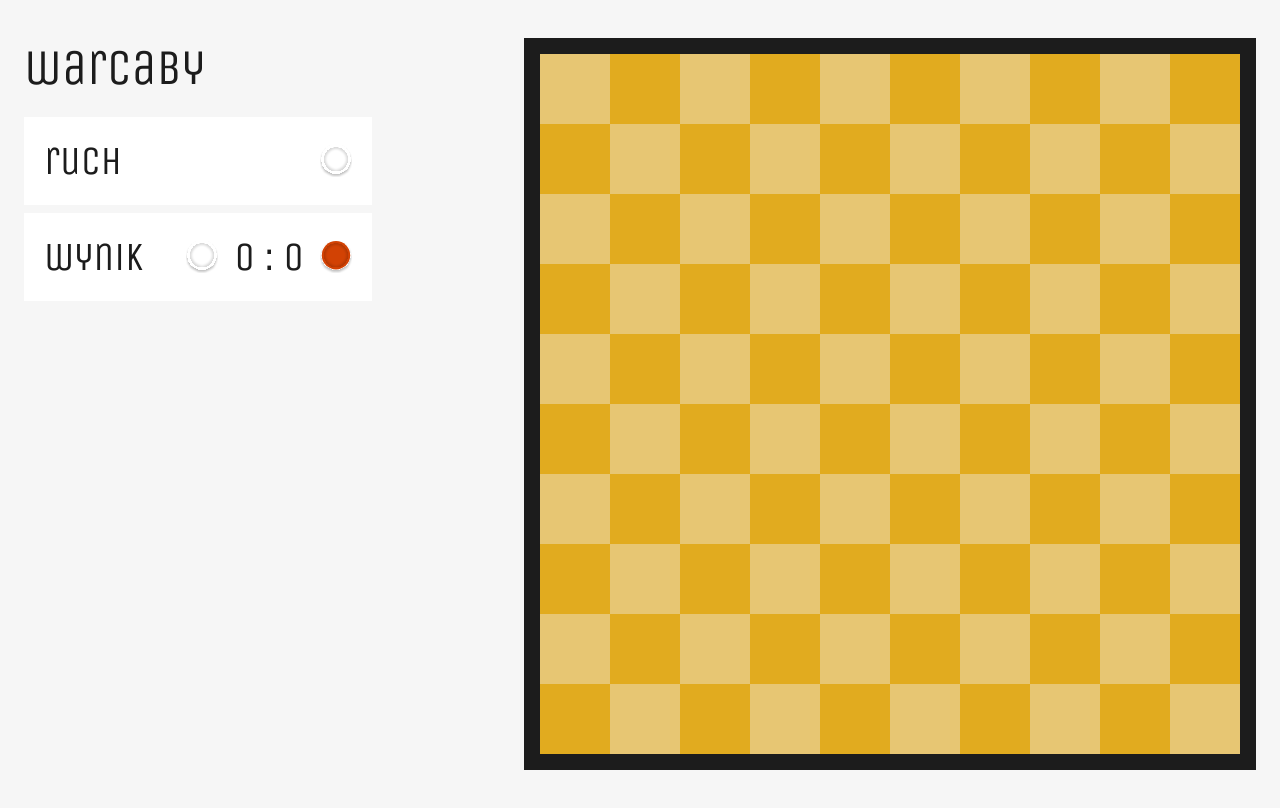
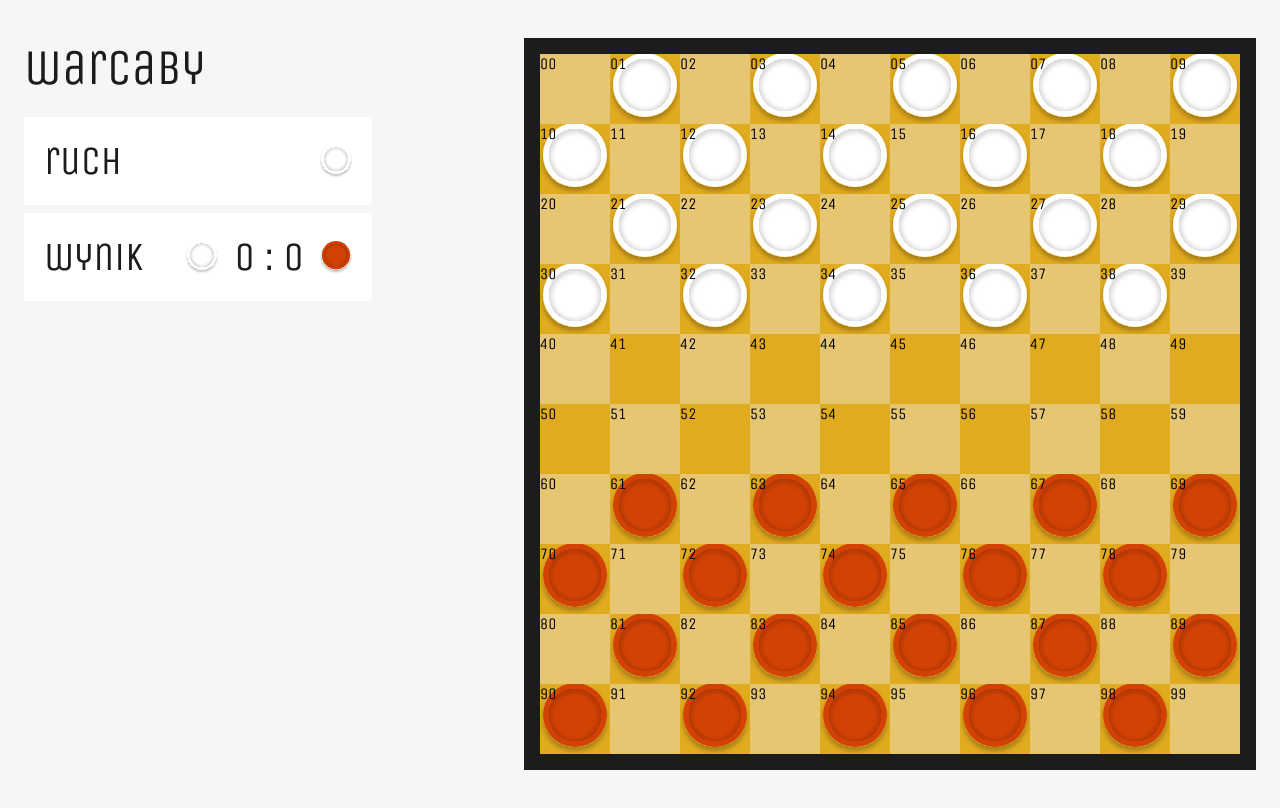
Before and after one commit to Wiecek-K/checkers-game, a website with bundled scripts: page public/index.html in a window 1280 px wide. Built offline with nearby package versions, Linux system fonts and the light colour scheme.

Commit message:
init board

```diff
--- a/package.json
+++ b/package.json
@@ -15,9 +15,6 @@
     "eslint-plugin-import": "^2.27.5",
     "eslint-plugin-n": "^15.7.0",
     "eslint-plugin-promise": "^6.1.1",
-    "eslint-plugin-react": "^7.32.2",
-    "eslint-plugin-react-hooks": "^4.6.0",
-    "eslint-plugin-react-refresh": "^0.3.4",
     "prettier": "^3.0.3",
     "snowpack": "^3.3.7",
     "typescript": "^5.0.4"
--- a/public/styles.css
+++ b/public/styles.css
@@ -72,47 +72,51 @@ aside p {
   border: 16px solid #1c1c1c;
 }
 
-#board div {
+#board .cell {
   width: 70px;
   height: 70px;
+  position: relative;
 }
 
 /* Alternating pattern for odd rows */
-#board div:nth-child(odd):nth-child(-n + 10),
-#board div:nth-child(even):nth-child(n + 11):nth-child(-n + 20),
-#board div:nth-child(odd):nth-child(n + 21):nth-child(-n + 30),
-#board div:nth-child(even):nth-child(n + 31):nth-child(-n + 40),
-#board div:nth-child(odd):nth-child(n + 41):nth-child(-n + 50),
-#board div:nth-child(even):nth-child(n + 51):nth-child(-n + 60),
-#board div:nth-child(odd):nth-child(n + 61):nth-child(-n + 70),
-#board div:nth-child(even):nth-child(n + 71):nth-child(-n + 80),
-#board div:nth-child(odd):nth-child(n + 81):nth-child(-n + 90),
-#board div:nth-child(even):nth-child(n + 91):nth-child(-n + 100) {
+#board .cell:nth-child(odd):nth-child(-n + 10),
+#board .cell:nth-child(even):nth-child(n + 11):nth-child(-n + 20),
+#board .cell:nth-child(odd):nth-child(n + 21):nth-child(-n + 30),
+#board .cell:nth-child(even):nth-child(n + 31):nth-child(-n + 40),
+#board .cell:nth-child(odd):nth-child(n + 41):nth-child(-n + 50),
+#board .cell:nth-child(even):nth-child(n + 51):nth-child(-n + 60),
+#board .cell:nth-child(odd):nth-child(n + 61):nth-child(-n + 70),
+#board .cell:nth-child(even):nth-child(n + 71):nth-child(-n + 80),
+#board .cell:nth-child(odd):nth-child(n + 81):nth-child(-n + 90),
+#board .cell:nth-child(even):nth-child(n + 91):nth-child(-n + 100) {
   background-color: #e7c673;
 }
 
 /* Alternating pattern for even rows */
-#board div:nth-child(even):nth-child(-n + 10),
-#board div:nth-child(odd):nth-child(n + 11):nth-child(-n + 20),
-#board div:nth-child(even):nth-child(n + 21):nth-child(-n + 30),
-#board div:nth-child(odd):nth-child(n + 31):nth-child(-n + 40),
-#board div:nth-child(even):nth-child(n + 41):nth-child(-n + 50),
-#board div:nth-child(odd):nth-child(n + 51):nth-child(-n + 60),
-#board div:nth-child(even):nth-child(n + 61):nth-child(-n + 70),
-#board div:nth-child(odd):nth-child(n + 71):nth-child(-n + 80),
-#board div:nth-child(even):nth-child(n + 81):nth-child(-n + 90),
-#board div:nth-child(odd):nth-child(n + 91):nth-child(-n + 100) {
+#board .cell:nth-child(even):nth-child(-n + 10),
+#board .cell:nth-child(odd):nth-child(n + 11):nth-child(-n + 20),
+#board .cell:nth-child(even):nth-child(n + 21):nth-child(-n + 30),
+#board .cell:nth-child(odd):nth-child(n + 31):nth-child(-n + 40),
+#board .cell:nth-child(even):nth-child(n + 41):nth-child(-n + 50),
+#board .cell:nth-child(odd):nth-child(n + 51):nth-child(-n + 60),
+#board .cell:nth-child(even):nth-child(n + 61):nth-child(-n + 70),
+#board .cell:nth-child(odd):nth-child(n + 71):nth-child(-n + 80),
+#board .cell:nth-child(even):nth-child(n + 81):nth-child(-n + 90),
+#board .cell:nth-child(odd):nth-child(n + 91):nth-child(-n + 100) {
   background-color: #e1ab1f;
 }
 
 .active-field {
   border: 2px solid #1c1c1c;
 }
-
+.piece {
+  height: 100%;
+}
+.checker.p0,
 .piece__red {
   background: url("./assets/piece-red.svg") no-repeat center;
 }
-
+.checker.p1,
 .piece__white {
   background: url("./assets/piece-white.svg") no-repeat center;
 }
@@ -135,3 +139,9 @@ aside p {
   display: inline-block;
   background-size: contain;
 }
+
+.coord {
+  position: absolute;
+  left: 0;
+  top: 0;
+}
--- a/src/index.ts
+++ b/src/index.ts
@@ -1,5 +1,7 @@
 import { CheckersGame } from "./modules/game";
 import { Board } from "./modules/board";
+import { CheckersDOMPrinter } from "./modules/printer";
+import { Player } from "./modules/player";
 
 document.addEventListener("DOMContentLoaded", function () {
   const appContainerRef = document.getElementById("app");
@@ -7,8 +9,16 @@ document.addEventListener("DOMContentLoaded", function () {
   if (!appContainerRef) {
     throw new Error("App container not found!");
   }
-  const board = new Board(appContainerRef);
-  const game = new CheckersGame({ board });
+
+  const board = new Board();
+  const printer = new CheckersDOMPrinter({ appContainerRef });
+  const game = new CheckersGame({ board, printer });
+
+  const player1 = new Player("Unplauz");
+  const player2 = new Player("Ajmag");
+
+  game.addPlayer(player1, CheckersGame.getStartingPositionForWhite());
+  game.addPlayer(player2, CheckersGame.getStartingPositionForBlack());
 
   game.init();
 });
--- a/src/modules/board.ts
+++ b/src/modules/board.ts
@@ -1,28 +1,76 @@
+import { Field } from "./field";
+import { Piece } from "./piece";
 export class Board {
-  boardRef: HTMLElement;
+  #fieldslist: string[][] | Field[][] = [
+    ["00", "01", "02", "03", "04", "05", "06", "07", "08", "09"],
+    ["10", "11", "12", "13", "14", "15", "16", "17", "18", "19"],
+    ["20", "21", "22", "23", "24", "25", "26", "27", "28", "29"],
+    ["30", "31", "32", "33", "34", "35", "36", "37", "38", "39"],
+    ["40", "41", "42", "43", "44", "45", "46", "47", "48", "49"],
+    ["50", "51", "52", "53", "54", "55", "56", "57", "58", "59"],
+    ["60", "61", "62", "63", "64", "65", "66", "67", "68", "69"],
+    ["70", "71", "72", "73", "74", "75", "76", "77", "78", "79"],
+    ["80", "81", "82", "83", "84", "85", "86", "87", "88", "89"],
+    ["90", "91", "92", "93", "94", "95", "96", "97", "98", "99"],
+  ];
+  get fieldsList() {
+    const fieldsList = this.#fieldslist.map((row) => Object.freeze([...row]));
 
-  constructor(boardRef: HTMLElement) {
-    this.boardRef = boardRef;
+    return Object.freeze([...fieldsList]);
   }
 
-  initBoard() {
-    this.createBoard();
-    console.log("Board initialized");
+  static getDefaultPiece(playerIndex: number) {
+    return Field.getDefaultPiece(playerIndex);
   }
 
-  createBoard() {
-    const boardGrid = document.createElement("div");
-    boardGrid.id = "board";
+  init() {
+    for (let i = 0; i < this.#fieldslist.length; i++) {
+      for (let j = 0; j < this.#fieldslist.length; j++) {
+        const field = this.getField(i + "" + j);
+        if (!(field instanceof Field)) {
+          this.setField(`${i}${j}`, new Field());
+        }
+      }
+    }
+  }
 
-    // Loop to create 100 divs for the 10x10 board
-    for (let i = 0; i < 100; i++) {
-      const square = document.createElement("div");
-      boardGrid.appendChild(square);
+  #isCorrectCoord = function (coord: string) {
+    return /^[0-9]{2}/i.test(coord);
+  };
+
+  getField = function (this: Board, coord: string) {
+    if (!this.#isCorrectCoord(coord)) {
+      throw new Error("Incorrect coords!");
     }
 
-    this.boardRef.appendChild(boardGrid);
+    const [rowIndex, colIndex] = coord;
+    const numericRowIndex = +rowIndex;
+    const numericColIndex = +colIndex;
+
+    return this.#fieldslist[numericRowIndex][numericColIndex];
+  };
+
+  setField = function (this: Board, coord: string, value: Field) {
+    if (!this.#isCorrectCoord(coord)) {
+      throw new Error("Incorrect coords!");
+    }
+    const [rowIndex, colIndex] = coord;
+    const numericRowIndex = +rowIndex;
+    const numericColIndex = +colIndex;
+
+    this.#fieldslist[numericRowIndex][numericColIndex] = value;
+  };
+  // constructor(boardRef: HTMLElement) {
+  //   this.boardRef = boardRef;
+  // }
+
+  insertPieces(pieces: Record<string, Piece>, playerIndex: number) {
+    const coords = Object.keys(pieces);
+    coords.forEach((coord) => {
+      const piece = pieces[coord];
+      piece.player = playerIndex;
+
+      this.setField(coord, Field.factory(piece));
+    });
   }
 }
-export interface GameModules {
-  board: Board;
-}
--- a/src/modules/checker.ts
+++ b/src/modules/checker.ts
@@ -0,0 +1,3 @@
+import { Piece } from "./piece";
+
+export class Checker extends Piece {}
--- a/src/modules/field.ts
+++ b/src/modules/field.ts
@@ -0,0 +1,35 @@
+import { Piece } from "./piece";
+import { Checker } from "./checker";
+
+export class Field {
+  #piece: Piece | null = null;
+
+  static factory(...params: any) {
+    return new Field(...params);
+  }
+
+  static getDefaultPiece(playerIndex: number) {
+    return new Checker(playerIndex);
+  }
+
+  constructor(piece: Piece | null = null) {
+    if (piece === null) {
+      console.log("pusty pionek");
+    }
+    this.piece = piece;
+  }
+
+  set piece(obj: Piece | null) {
+    this.#piece = obj;
+  }
+  get piece() {
+    return this.#piece;
+  }
+
+  isEmpty() {
+    return !this.piece;
+  }
+  setEmpty() {
+    this.piece = null;
+  }
+}
--- a/src/modules/game.ts
+++ b/src/modules/game.ts
@@ -1,11 +1,118 @@
-import { Board, GameModules } from "./board";
-export class CheckersGame {
-  board: Board;
-  constructor(modules: GameModules) {
-    this.board = modules.board;
+/* eslint-disable @typescript-eslint/ban-ts-comment */
+import { Board } from "./board";
+import { Piece } from "./piece";
+import { Player } from "./player";
+import { CheckersDOMPrinter } from "./printer";
+
+export class Game {
+  _players: Player[] = [];
+
+  _playersMinimum = 0;
+  _playersLimit = 0;
+
+  addPlayer(player: Player) {
+    if (this._playersLimit <= this._players.length) {
+      throw new Error("Too many players!");
+    }
+    this._players.push(player);
   }
 
   init() {
-    this.board.initBoard();
+    if (
+      this._players.length > this._playersLimit ||
+      this._players.length < this._playersMinimum
+    ) {
+      console.log(this._players.length);
+      console.log(this._playersLimit);
+      console.log(this._playersMinimum);
+
+      this._players.forEach((player) => {
+        console.log(player);
+      });
+      throw new Error("Players number problem!");
+    }
+  }
+
+  move() {
+    console.log("MOVE!!!");
   }
 }
+export class CheckersGame extends Game {
+  _playersMinimum = 2;
+  _playersLimit = 2;
+
+  #board: Board;
+  #printer: CheckersDOMPrinter;
+  #moves = [];
+
+  constructor({
+    board,
+    printer,
+  }: {
+    board: Board;
+    printer: CheckersDOMPrinter;
+  }) {
+    super();
+
+    this.#board = board;
+    this.#printer = printer;
+  }
+
+  init() {
+    super.init();
+    this.#board.init();
+
+    this.#printer.init({ boardData: this.#board.fieldsList });
+  }
+
+  static getStartingPositionForBlack(
+    columnsCount = 10,
+    rowsCount = 4,
+  ): Record<string, Piece> {
+    const coords: Record<string, Piece> = {};
+    for (let i = 0; i < rowsCount; i++) {
+      for (let j = 0; j < columnsCount; j++) {
+        if ((i + j) % 2 === 1) {
+          coords[`${i}${j}`] = Board.getDefaultPiece(1);
+        }
+      }
+    }
+    return coords;
+  }
+  static getStartingPositionForWhite(columnsCount = 10, rowsCount = 4) {
+    const coords: Record<string, Piece> = {};
+    for (let i = columnsCount - rowsCount; i < columnsCount; i++) {
+      for (let j = 0; j < columnsCount; j++) {
+        if ((i + j) % 2 === 1) {
+          coords[`${i}${j}`] = Board.getDefaultPiece(0);
+        }
+      }
+    }
+
+    return coords;
+  }
+
+  addPlayer(player: Player, pieces: Record<string, Piece> = {}) {
+    super.addPlayer(player);
+
+    const playerIndex = this._players.length - 1;
+    this.#insertPiecesOnBoard(pieces, playerIndex);
+
+    return playerIndex;
+  }
+
+  getActivePlayer() {
+    return this._players[this.#getActivePlayerIndex()];
+  }
+  // getLastActivePlayer() {
+  //   return this._players[this.#getLastActivePlayerIndex()];
+  // }
+
+  #insertPiecesOnBoard(pieces: Record<string, Piece>, playerIndex: number) {
+    this.#board.insertPieces(pieces, playerIndex);
+  }
+
+  #getActivePlayerIndex() {
+    return this.#moves.length % this._players.length;
+  }
+}
--- a/src/modules/king.ts
+++ b/src/modules/king.ts
@@ -0,0 +1,2 @@
+import { Piece } from "./piece";
+export class King extends Piece {}
--- a/src/modules/piece.ts
+++ b/src/modules/piece.ts
@@ -0,0 +1,28 @@
+export class Piece {
+  _player = 9999;
+
+  constructor(playerIndex: number) {
+    this.player = playerIndex;
+  }
+
+  get name() {
+    return this.constructor.name.toLocaleLowerCase();
+  }
+
+  set player(value) {
+    //do wyciecia
+    this._player = value;
+  }
+
+  get player() {
+    return this._player;
+  }
+
+  set playerIndex(value) {
+    this._player = value;
+  }
+
+  get playerIndex() {
+    return this._player;
+  }
+}
--- a/src/modules/player.ts
+++ b/src/modules/player.ts
@@ -0,0 +1,14 @@
+export class Player {
+  #name = "Default name";
+
+  constructor(name: string) {
+    this.name = name;
+  }
+
+  get name() {
+    return this.#name;
+  }
+  set name(value) {
+    this.#name = value;
+  }
+}
--- a/src/modules/printer.ts
+++ b/src/modules/printer.ts
@@ -0,0 +1,96 @@
+import { Field } from "./field";
+import { Piece } from "./piece";
+
+interface IPrinterSettings {
+  appContainerRef?: HTMLElement;
+}
+// export class Printer {
+//   settings: IPrinterSettings = {};
+
+//   init() {
+//     this.#throwError();
+//   }
+
+//   renderBoard() {
+//     this.#throwError();
+//   }
+
+//   #throwError(message = "Implement") {
+//     throw new Error(message);
+//   }
+// }
+
+export class CheckersDOMPrinter {
+  #devMode = true;
+  #boardRef: HTMLElement | null = null;
+  settings: IPrinterSettings = {};
+
+  constructor(settings: IPrinterSettings) {
+    this.settings = settings;
+  }
+
+  init({ boardData }: any) {
+    const { appContainerRef } = this.settings;
+
+    this.#boardRef = this.#createBoard();
+    appContainerRef?.appendChild(this.#boardRef);
+
+    this.renderBoard(boardData);
+  }
+
+  renderBoard(data) {
+    if (!this.#boardRef) {
+      throw new Error("boardRef does not exist!");
+    }
+    this.#boardRef.innerHTML = "";
+
+    data.forEach((row: Field[], rowIndex) => {
+      row.forEach((field, colIndex) => {
+        const fieldRef = this.#createField(rowIndex, colIndex);
+        if (field && !field.isEmpty()) {
+          const pieceRef = this.#createPiece(field.piece as Piece);
+          fieldRef.appendChild(pieceRef);
+        }
+
+        if (!this.#boardRef) {
+          throw new Error("boardRef does not exist!");
+        }
+        this.#boardRef.appendChild(fieldRef);
+      });
+    });
+  }
+
+  #createBoard() {
+    const div = document.createElement("div");
+    div.id = "board";
+    return div;
+  }
+
+  #createField(row: number, col: number) {
+    const fieldRef = document.createElement("div");
+    fieldRef.dataset.coord = `${row}${col}`;
+
+    fieldRef.className = "cell";
+    fieldRef.classList.add(`c${fieldRef.dataset.coord}`);
+
+    if (this.#devMode) {
+      const coordRef = document.createElement("div");
+      coordRef.className = "coord";
+      coordRef.innerText = fieldRef.dataset.coord;
+
+      fieldRef.appendChild(coordRef);
+    }
+
+    return fieldRef;
+  }
+
+  #createPiece(piece: Piece) {
+    const div = document.createElement("div");
+    div.classList.add("piece", piece.name);
+    div.classList.add(`p${piece.player}`);
+
+    div.dataset.player = "" + piece.player;
+
+    return div;
+  }
+}
--- /dev/null
+++ b/src/types/piece.ts
@@ -0,0 +1 @@
+export type piece = "piece" | "king";
--- a/tsconfig.json
+++ b/tsconfig.json
@@ -24,6 +24,7 @@
     "skipLibCheck": true,
     "forceConsistentCasingInFileNames": true,
     "resolveJsonModule": true,
-    "useDefineForClassFields": true
+    "useDefineForClassFields": true,
+    "noImplicitAny": false
   }
 }
```
Also changed, not shown: .eslintrc.cjs, 1 other file.
